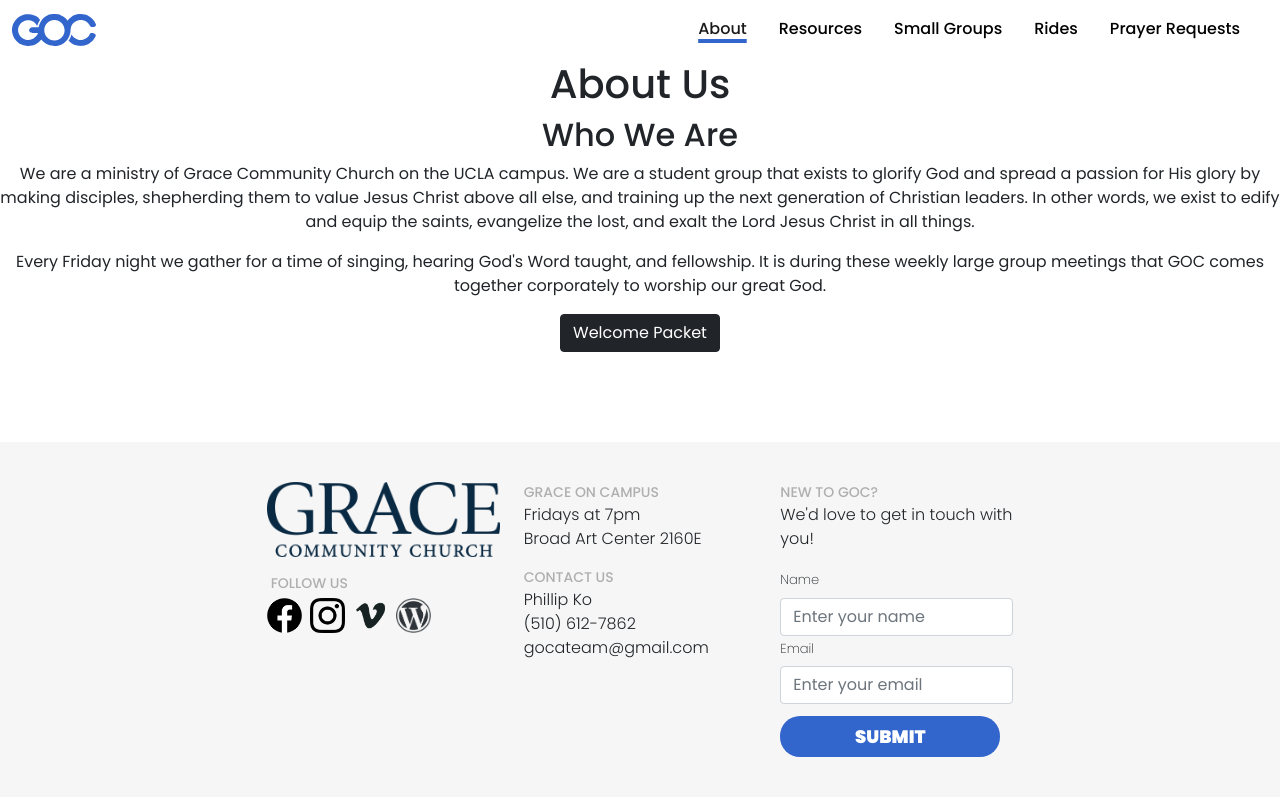
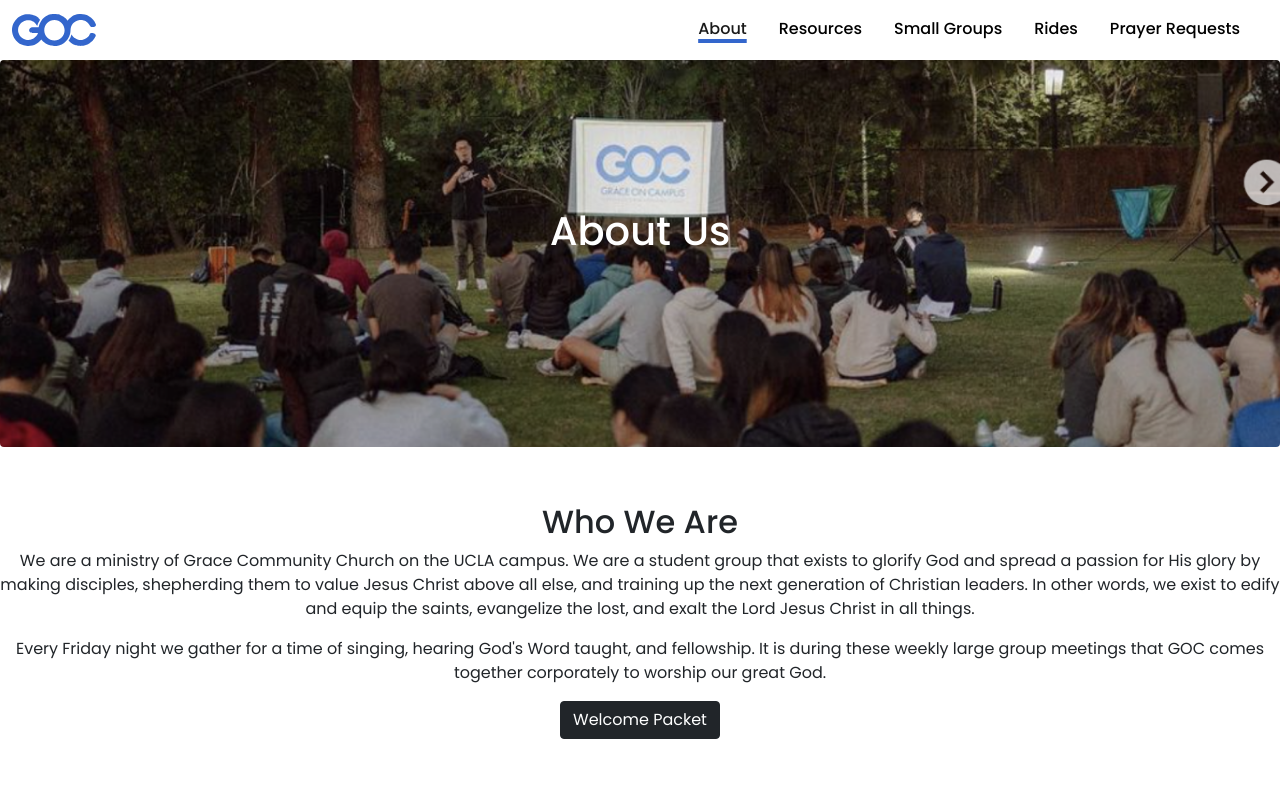
Before and after one commit to graceoncampus/goc-web-v3, a React (Create React App) app: page /about in a window 1280 px wide. Shown: the top 800 px of the page. Built offline with nearby package versions, Linux system fonts and the light colour scheme; no server answers; what aws-amplify would draw is missing.

Commit message:
Add banner

```diff
--- a/src/Components/User/AboutUs/AboutUs.scss
+++ b/src/Components/User/AboutUs/AboutUs.scss
@@ -0,0 +1,7 @@
+.aboutUs {
+    position: relative;
+    top: 50%;
+    left: 50%;
+    transform: translate(-50%, -500%);
+    color: white;
+}
--- a/src/Components/User/AboutUs/AboutUs.tsx
+++ b/src/Components/User/AboutUs/AboutUs.tsx
@@ -3,6 +3,9 @@
  */
 
 import React, { useState } from 'react';
+import { Image } from "react-bootstrap";
+
+import './AboutUs.scss'
 
 import { Button } from 'react-bootstrap'
 
@@ -18,10 +21,11 @@ export const AboutUs = () => {
 const AboutUsBody = () => {
     return (
         <div className='text-center'>
-            <h1>About Us</h1>
+            <Image fluid rounded src={'/images/AboutUsBackground.png'}/>
+            <h1 className="aboutUs">About Us</h1>
             <h2>Who We Are</h2>
             <p>
-            We are a ministry of Grace Community Church on the UCLA campus. We are a student group that exists to glorify God and spread a passion for His glory by making disciples, shepherding them to value Jesus Christ above all else, and training up the next generation of Christian leaders. In other words, we exist to edify and equip the saints, evangelize the lost, and exalt the Lord Jesus Christ in all things.
+                We are a ministry of Grace Community Church on the UCLA campus. We are a student group that exists to glorify God and spread a passion for His glory by making disciples, shepherding them to value Jesus Christ above all else, and training up the next generation of Christian leaders. In other words, we exist to edify and equip the saints, evangelize the lost, and exalt the Lord Jesus Christ in all things.
             </p>
             <p>
             Every Friday night we gather for a time of singing, hearing God's Word taught, and fellowship. It is during these weekly large group meetings that GOC comes together corporately to worship our great God.
```
Also changed, not shown: public/images/AboutUsBackground.png (added).
